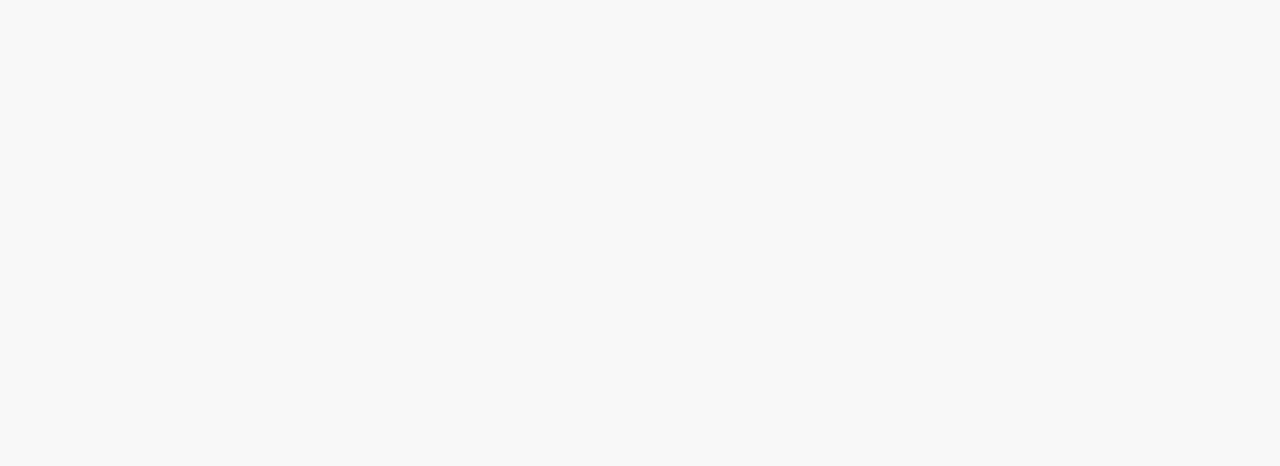
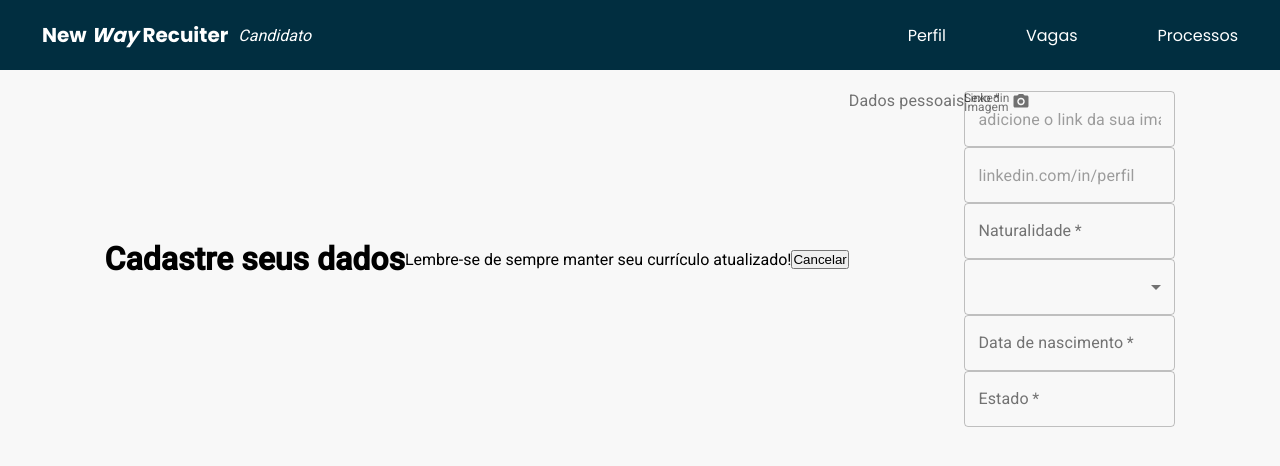
Before and after one commit to isabellasantiago/New_Way_Recruiter, a React (Create React App) app: page /cv in a window 1280 px wide. Shown: the top 466 px of the page. Built offline with nearby package versions, Linux system fonts and the light colour scheme.

Commit message:
tela de cadastro curriculo

```diff
--- a/package.json
+++ b/package.json
@@ -5,6 +5,7 @@
   "dependencies": {
     "@material-ui/core": "^4.12.3",
     "@material-ui/icons": "^4.11.2",
+    "@material-ui/pickers": "^3.3.10",
     "@testing-library/jest-dom": "^5.11.4",
     "@testing-library/react": "^11.1.0",
     "@testing-library/user-event": "^12.1.10",
--- a/src/App.js
+++ b/src/App.js
@@ -1,11 +1,11 @@
 import {React} from "react";
 import {BrowserRouter, Route, Switch} from 'react-router-dom';
+
 import { CandidatoForm } from "./pages/CandidatoCadastro/Candidato";
 import { EmpresaForm } from "./pages/EmpresaCadastro/EmpresaForm";
-
-
 import {Home} from "./pages/Home/Home";
 import{Login} from "./pages/Login/Login";
+import {Curriculo} from './pages/cadastroCurriculo/Curriculo';
 
 function App() {
   return (
@@ -16,6 +16,7 @@ function App() {
     <Route path="/login" component={Login}/>
     <Route path="/candidato" component={CandidatoForm}/>
     <Route path="/empresaform" component={EmpresaForm}/>
+    <Route path="/cv" component={Curriculo}/>
 
     </Switch>
     </BrowserRouter>
--- /dev/null
+++ b/src/components/HeaderCandidato/HeaderCandidato.jsx
@@ -0,0 +1,24 @@
+import React from 'react';
+import { Home } from  '../../pages/Home/Home';
+
+import './header.scss';
+
+export function HeaderCandidato(){
+    return (
+    <>
+    <header>
+        <div>
+            <a href={Home} id='logo'>
+                <h1>New <span>Way</span> Recuiter</h1>
+            </a>
+            <p>Candidato</p>
+        </div>
+        <nav id='links'>
+            <a href="#">Perfil</a>
+            <a href="#">Vagas</a>
+            <a href="#">Processos</a>
+        </nav>
+    </header>
+    </>
+    )
+}
--- /dev/null
+++ b/src/components/HeaderCandidato/header.scss
@@ -0,0 +1,42 @@
+header{
+    width: 100%;
+    background: #012E40;
+    color: #fff;
+
+    div{
+        display: flex;
+        justify-content: space-between;
+        align-items: center;
+
+        #logo{
+            text-decoration: none;
+            color: #fff;
+            h1{
+             font-size: 1.25rem;
+             font-weight: 600;
+             line-height: 42px;
+             margin-right: 10px;
+                > span{
+                    font-style: italic;
+                }
+            }
+        }
+
+        p{
+            font-style: italic;
+        }
+    }
+
+    nav{
+        display: flex;
+        gap: 80px;
+        a{
+            color: #fff;
+            text-decoration: none;
+
+            &:hover{
+                color: #4EA3D9;
+            }
+        }
+    }
+}
--- a/src/pages/Home/home.scss
+++ b/src/pages/Home/home.scss
@@ -19,12 +19,14 @@
                 font-size: 1.25rem;
                 font-weight: 600;
                 line-height: 42px;
+
                 > span{
                     font-style: italic;
                 }
             }
+        }
 
-        }
+
         #pages{
             height:100%;
             display: flex;
--- /dev/null
+++ b/src/pages/cadastroCurriculo/Curriculo.jsx
@@ -0,0 +1,56 @@
+import React from 'react';
+import PhotoCameraRoundedIcon from '@material-ui/icons/PhotoCameraRounded';
+import { MenuItem, Select, FormControl, InputLabel, TextField, FormLabel } from '@material-ui/core';
+
+import { HeaderCandidato } from '../../components/HeaderCandidato/HeaderCandidato';
+
+
+export function Curriculo(){
+    return(
+        <>
+        <HeaderCandidato/>
+        <main>
+            <h1>Cadastre seus dados</h1>
+            <p>Lembre-se de sempre manter seu currículo atualizado!</p>
+            <button id="cancelar">Cancelar</button>
+            <section id="dados-pessoais">
+                <FormLabel>Dados pessoais</FormLabel>
+                <FormControl action="#" method="post" id="dados-pessoais">
+                    <InputLabel>Imagem <PhotoCameraRoundedIcon/></InputLabel>
+                    <TextField type="url" placeholder="adicione o link da sua imagem de perfil" variant="outlined"/>
+                    <InputLabel>Linkedin</InputLabel>
+                    <TextField type="url" placeholder="linkedin.com/in/perfil" variant="outlined"/>
+                    <TextField
+                    type="text"
+                    required
+                    variant="outlined"
+                    label="Naturalidade"
+                    />
+                    <InputLabel>Sexo *</InputLabel>
+                    <Select value={"Sexo"} name="sexo" id="sexo" variant="outlined">
+                        <MenuItem value={"FM"} name="fem">Feminino</MenuItem>
+                        <MenuItem value={"MC"} name="masc">Masculino</MenuItem>
+                        <MenuItem value={"TMC"} name="tmasc">Trans. Masculino</MenuItem>
+                        <MenuItem value={"TFM"} name="tfem">Trans. Feminino</MenuItem>
+                        <MenuItem value={"others"} name="outros">Outros</MenuItem>
+                    </Select>
+                    <TextField
+                    id="date"
+                    label="Data de nascimento"
+                    required
+                    autoComplete
+                    variant="outlined"
+                    />
+                    <TextField
+                    id="estado"
+                    label="Estado"
+                    required
+                    autoComplete
+                    variant="outlined"
+                    />
+                </FormControl>
+            </section>
+        </main>
+        </>
+    )
+}
```
Also changed, not shown: 1 other file (tests, documents, lock files or other folders). Lines whose indentation alone changed are shown as unchanged.
